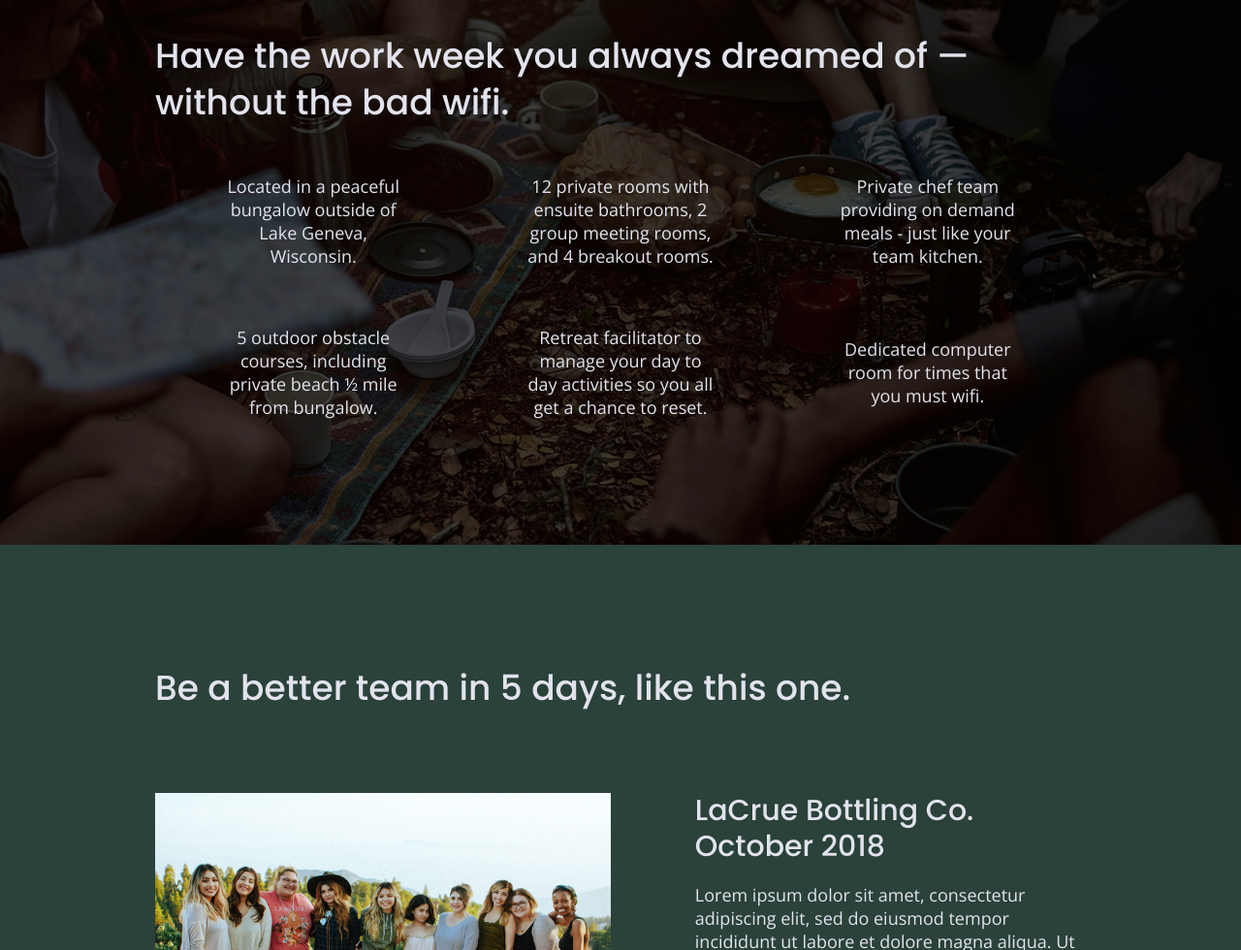
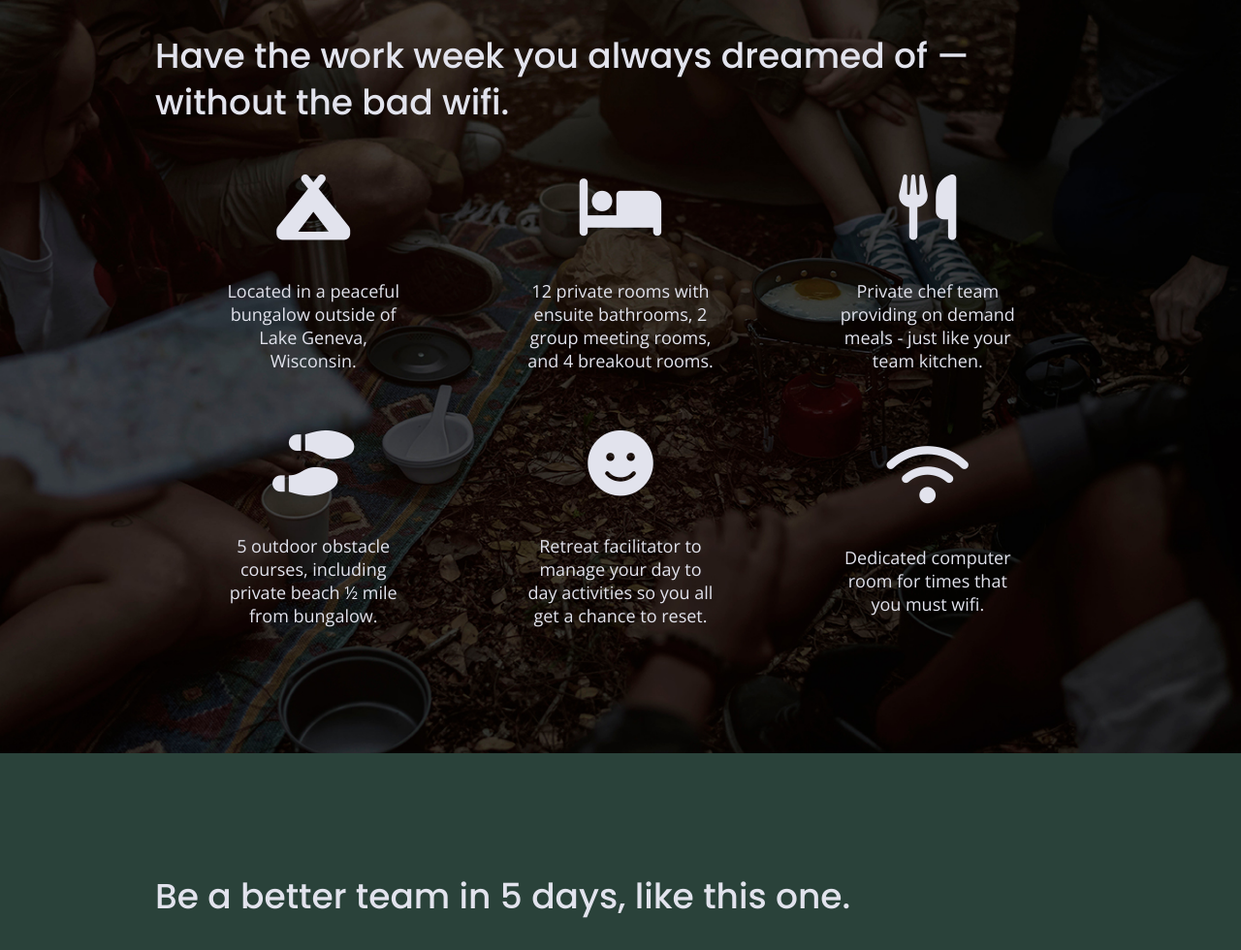
Before and after one commit to katarzyna-kw/unplugged, a website built with Parcel: page index.html in a window 1280 px wide. Shown: the part 999-1979 px from the top of the page at 97% size. Built offline with nearby package versions, Linux system fonts and the light colour scheme.

Commit message:
Added features icons

```diff
--- a/css/main.css
+++ b/css/main.css
@@ -331,6 +331,11 @@ figure {
     justify-content: center;
     align-items: center;
     flex-flow: row wrap;
+  }
+
+  .features i {
+    font-size: 3.75em;
+          margin-bottom: 40px;
   }
 
   .features p {
--- a/index.html
+++ b/index.html
@@ -11,10 +11,12 @@
   <link rel="manifest" href="site.webmanifest">
   <link rel="apple-touch-icon" href="icon.png">
   <!-- Place favicon.ico in the root directory -->
-  <!-- Google Fonts -->
-  <link href="https://fonts.googleapis.com/css2?family=Open+Sans:wght@400;700&family=Poppins:wght@500;700&display=swap" rel="stylesheet">    <link rel="stylesheet" href="css/normalize.css">
   <link rel="stylesheet" href="css/main.css">
   <link rel="stylesheet" href="css/normalize.css">
+    <!-- FontAwesome -->
+    <script src="https://kit.fontawesome.com/d79a895327.js" crossorigin="anonymous"></script>
+    <!-- Google Fonts -->
+  <link href="https://fonts.googleapis.com/css2?family=Open+Sans:wght@400;700&family=Poppins:wght@500;700&display=swap" rel="stylesheet">    <link rel="stylesheet" href="css/normalize.css">
 </head>
 
 <body>
@@ -70,6 +72,7 @@
         <div class="features-items">
           <article>
             <p class="fontawesome-icon">
+              <i class="fas fa-campground"></i>
             </p>
             <p class="features-item-description">
               Located in a peaceful bungalow outside of Lake Geneva, Wisconsin.
@@ -77,6 +80,7 @@
           </article>
           <article>
             <p class="fontawesome-icon">
+              <i class="fas fa-bed"></i>
             </p>
             <p class="features-item-description">
               12 private rooms with ensuite bathrooms, 2 group meeting rooms, and 4 breakout rooms.
@@ -84,6 +88,7 @@
           </article>
           <article>
             <p class="fontawesome-icon">
+              <i class="fas fa-utensils"></i>
             </p>
             <p class="features-item-description">
               Private chef team providing on demand meals - just like your team kitchen.
@@ -91,6 +96,7 @@
           </article>
           <article>
             <p class="fontawesome-icon">
+              <i class="fas fa-shoe-prints"></i>
             </p>
             <p class="features-item-description">
               5 outdoor obstacle courses, including private beach ½ mile from bungalow.
@@ -98,6 +104,7 @@
           </article>
           <article>
             <p class="fontawesome-icon">
+              <i class="fas fa-smile"></i>
             </p>
             <p class="features-item-description">
               Retreat facilitator to manage your day to day activities so you all get a chance to reset.
@@ -105,6 +112,7 @@
           </article>
           <article>
             <p class="fontawesome-icon">
+              <i class="fas fa-wifi"></i>
             </p>
             <p class="features-item-description">
               Dedicated computer room for times that you must wifi.
```
Also changed, not shown: about/index.html (+2 -1 lines), faq/index.html (+2 -1 lines).
